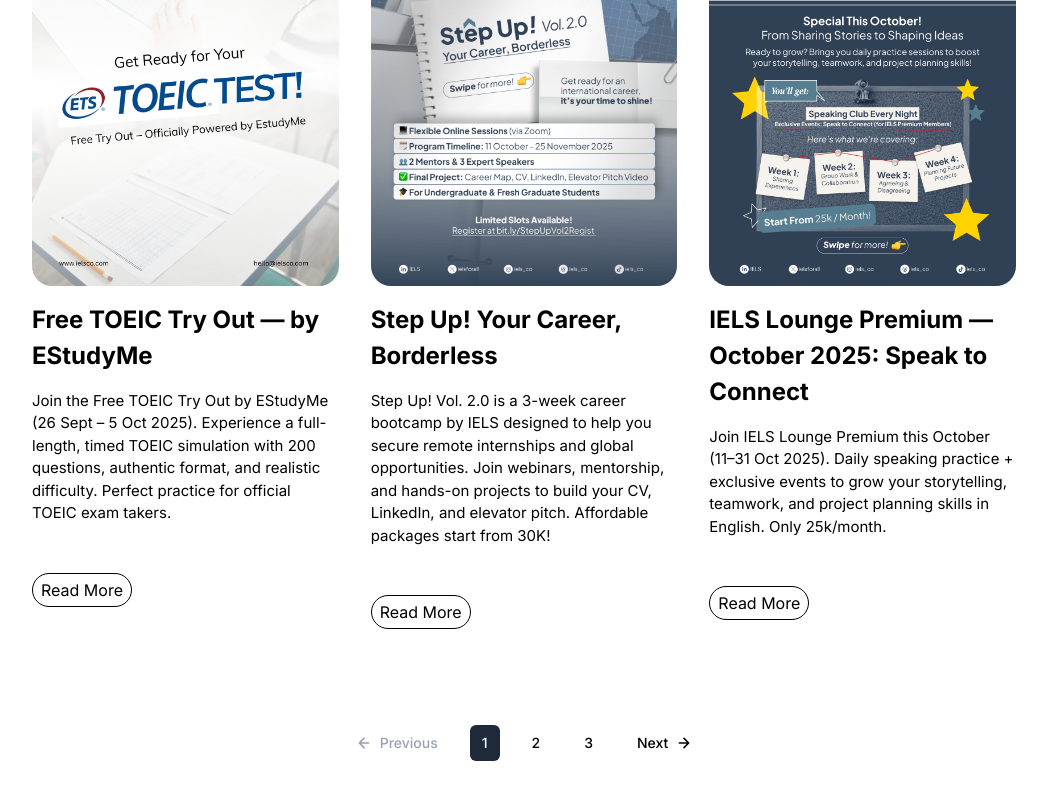
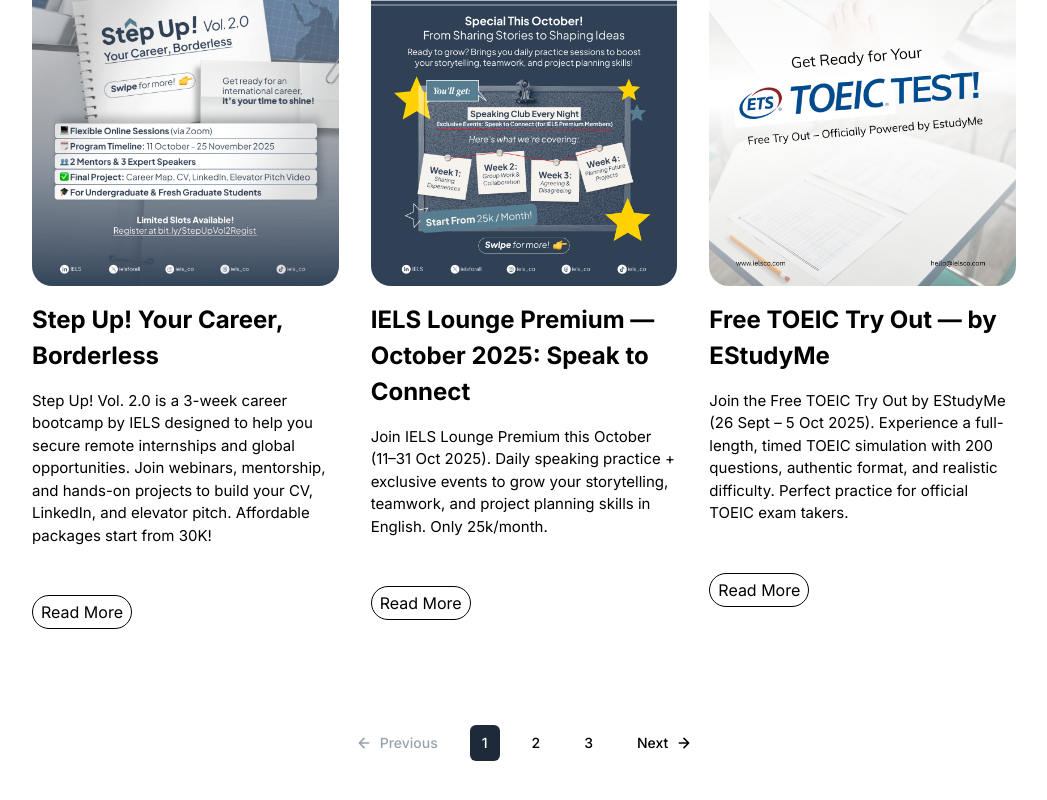
Before and after one commit to putubgs/ielsco, a Next.js app: page /events in a window 1280 px wide. Shown: the part 1014-1814 px from the top of the page, without its empty margins (116-1163 px from the left). Built offline with nearby package versions, Linux system fonts and the light colour scheme.

Commit message:
update events

```diff
--- a/src/data/events.ts
+++ b/src/data/events.ts
@@ -390,14 +390,9 @@
   <div>&nbsp;</div>
   <div><strong>Why Join:</strong></div>
   <div>This free try out is your chance to practice with real TOEIC exam standards, identify your strengths and weaknesses, and boost your confidence before taking the official test.</div>
-</div>
-<div>&nbsp;</div>
-<a href="https://www.instagram.com/p/DNdH2drBTpp/?utm_source=ig_web_copy_link&igsh=MWtidXAwMHVoOWp5Mg==" target="_blank"
-   style="display:inline-block; padding:10px 20px; background:#fff; color:#000; text-decoration:none; border:1px solid #000; border-radius:999px; font-weight:bold;">
-   Read More
-</a>`,
+</div>`,
     registrationLink: "https://estudyme.com/study/simulation-test/toeic-testpro/test-1-62b69492bbc57b27fe10f7ac/",
-    startDate: "2025-10-26",
+    startDate: "2025-10-5",
     registrationTimeDeadline: "23:59",
     registrationDateDeadline: "2025-11-05",
     seo: {
@@ -436,7 +431,12 @@
   <div>&nbsp;</div>
   <div><strong>Why Join:</strong></div>
   <div>In IELS Lounge, English becomes part of your daily rhythm. You’ll gain vocabulary for real-life use, build confidence in speaking, and grow teamwork skills through projects and shared stories. Learning here feels closer, lighter, and way more fun.</div>
-</div>`,
+</div>
+<div>&nbsp;</div>
+<a href="https://www.instagram.com/p/DPQ3B_DgflP/?igsh=MWw5enkwNXZrMWdldg==" target="_blank"
+   style="display:inline-block; padding:10px 20px; background:#fff; color:#000; text-decoration:none; border:1px solid #000; border-radius:999px; font-weight:bold;">
+   Read More
+</a>`,
   registrationLink: "https://ielsco.com/iels-lounge",
   startDate: "2025-10-11",
   registrationTimeDeadline: "23:59",
```
